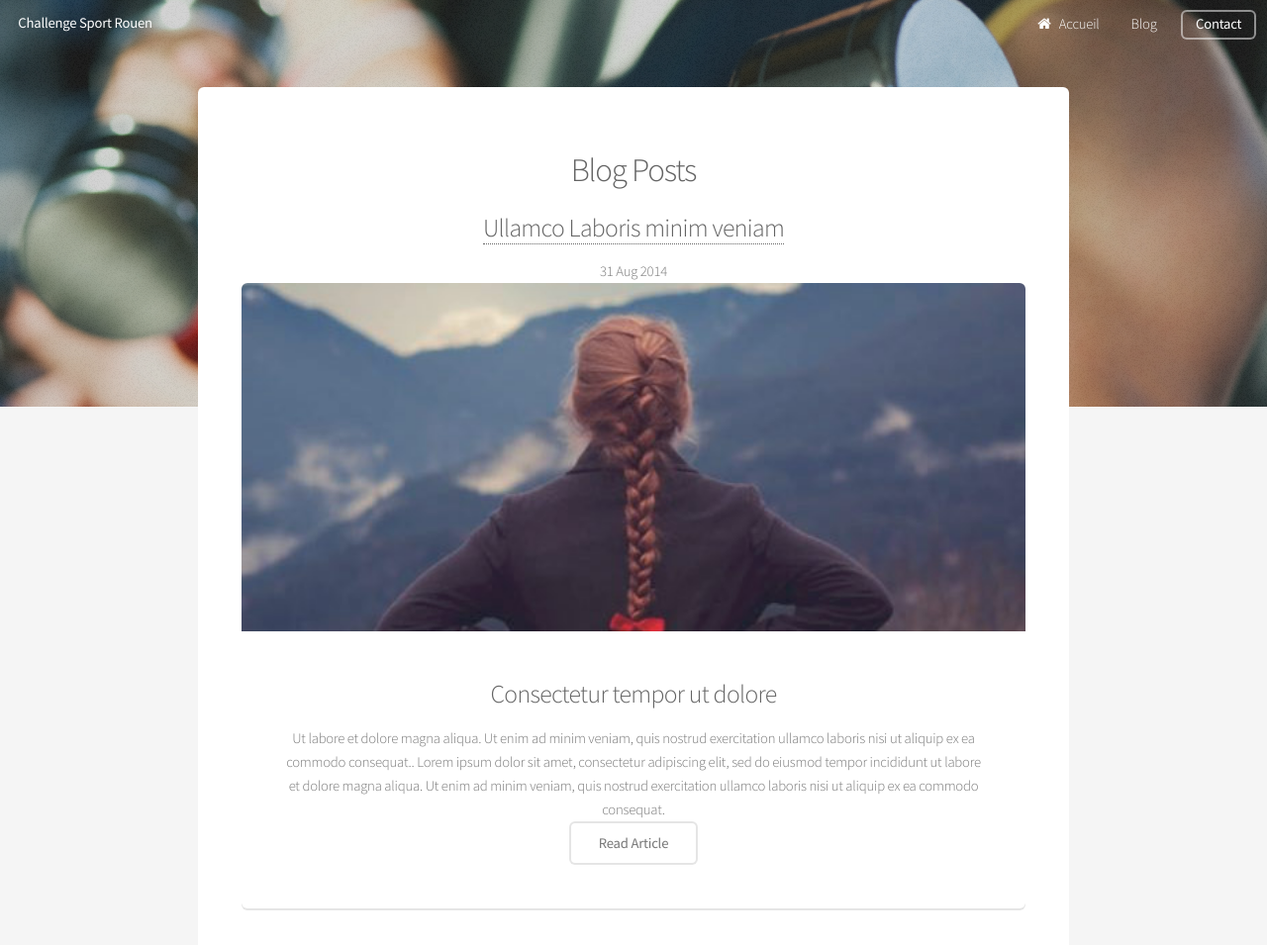
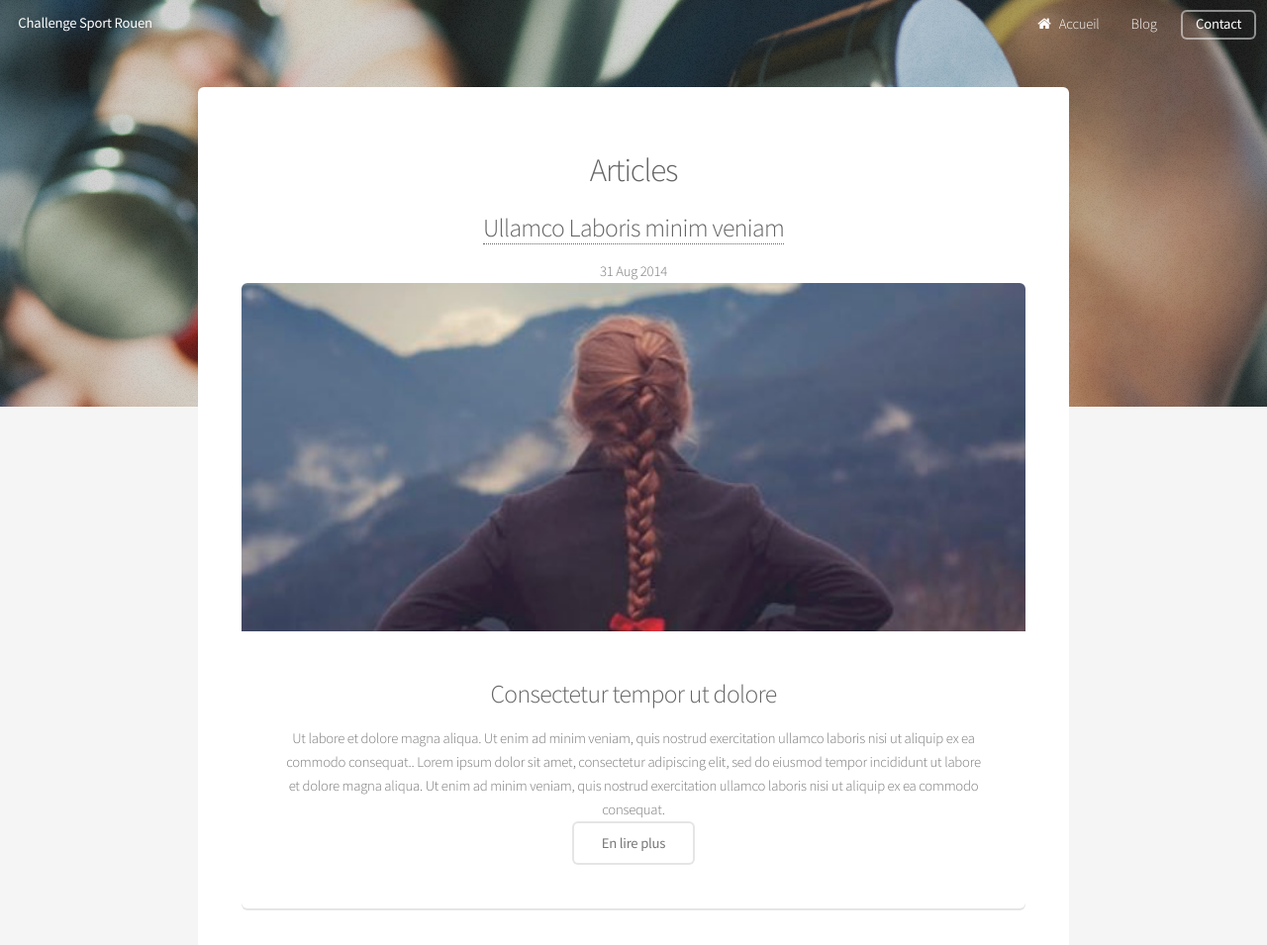
Before and after one commit to DEL-R/alpha, a Jekyll site: the page built from blog/index.html, in a window 1280 px wide and 1400 px high. Shown: the top 955 px of the window at 99% size. Built offline with Jekyll 4.4.1, drawn with Linux system fonts in a browser that asks for light colours; nearby versions of some CDN libraries; some of the changed text lies outside the part shown.

Commit message:
Update _config.yml

```diff
--- a/_config.yml
+++ b/_config.yml
@@ -7,7 +7,7 @@ description: Coaching Sportif et Développement Personnel sur Rendez-vous
 #############
 
 ### Prod ####
-baseurl: '/alpha/'
+baseurl: '/alpha'
 url: 'https://del-r.github.io'
 #############
 
--- a/blog/index.html
+++ b/blog/index.html
@@ -4,7 +4,7 @@ layout: default
 ---
 <section class="box special">
 	<header class="major">
-		<h2>Blog Posts</h2>
+		<h2>Articles</h2>
 	</header>
 		{% for post in site.posts offset: 0 limit: 10 %}
 			<h3><a href="{{ site.baseurl }}{{ post.url }}">{{ post.title }}</a></h3>
@@ -12,7 +12,7 @@ layout: default
 			<section class="box special">
 				{{ post.content | remove: '<p>' | remove: '</p>' }}
 			<ul class="actions">
-				<li><a href="{{ site.baseurl }}{{ post.url }}" class="button alt">Read Article</a></li>
+				<li><a href="{{ site.baseurl }}{{ post.url }}" class="button alt">En lire plus</a></li>
 			</ul>
 			</section>
 		{% endfor %}
```
